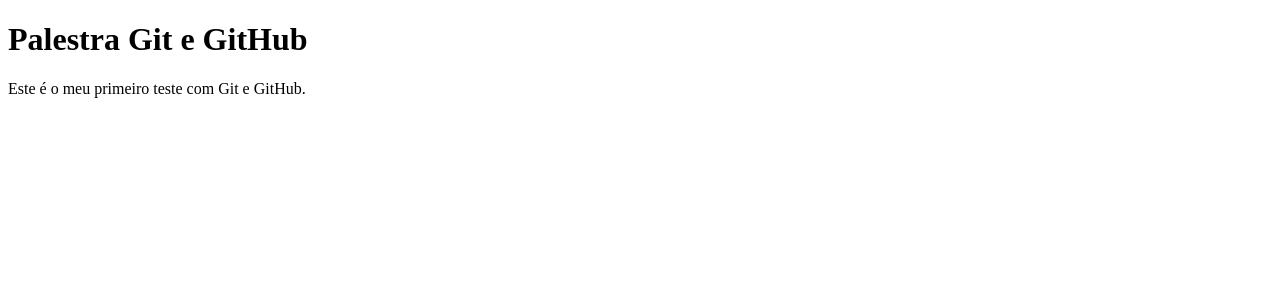
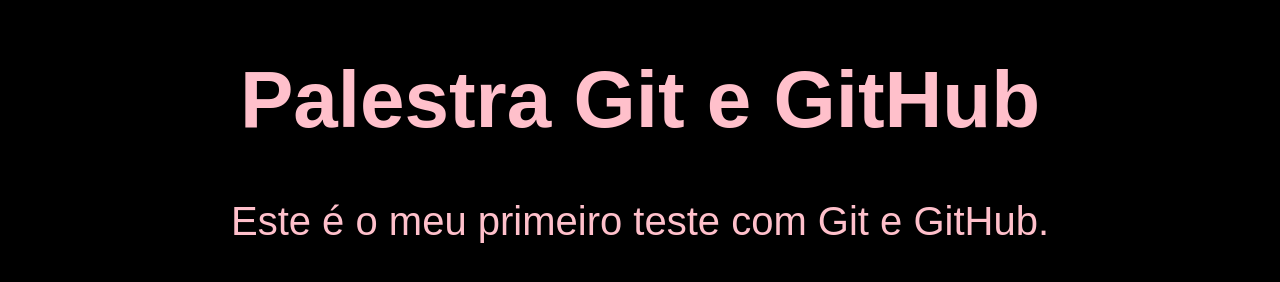
Before and after one commit to Felippe130908/PalestraGit-GitHub, a plain HTML site: page index.html in a window 1280 px wide. Drawn offline with Linux system fonts and the light colour scheme.

Commit message:
Adicionei um css

```diff
--- a/index.html
+++ b/index.html
@@ -4,9 +4,10 @@
     <meta charset="UTF-8">
     <meta name="viewport" content="width=device-width, initial-scale=1.0">
     <title>Palestra Git e GitHub</title>
+    <link rel="stylesheet" href="style.css">
 </head>
 <body>
-    <div class="Teste">
+    <div class="teste">
         <h1>Palestra Git e GitHub</h1>
         <p>Este é o meu primeiro teste com Git e GitHub.</p>
     </div>
--- /dev/null
+++ b/style.css
@@ -0,0 +1,10 @@
+body{
+    background-color: black;
+}
+
+.teste{
+    text-align: center;
+    color: pink;
+    font-size: 40px;
+    font-family: sans-serif;
+}
```
